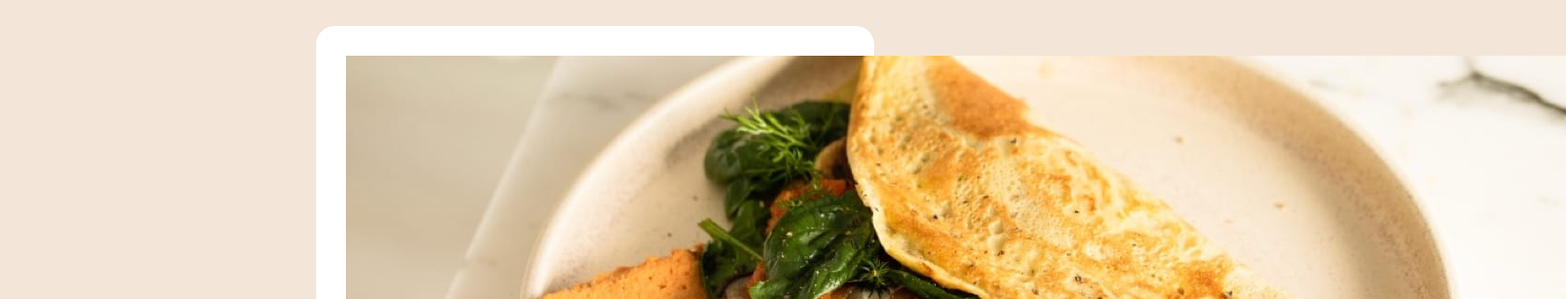
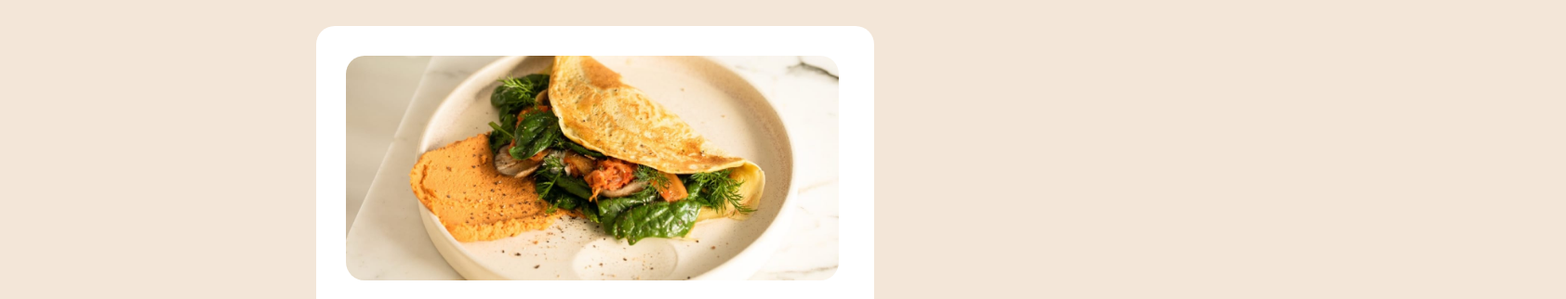
Before and after one commit to Hungf72/Frontend-Mentor-challenge, a plain HTML site: page recipe-page-main/index.html in a window 1280 px wide. Shown: the top 322 px of the page at 93% size, 1684 px wide, since content can reach past the window. Drawn offline with Linux system fonts and the light colour scheme; files whose address does not match are found by name.

Commit message:
Add files via upload

```diff
--- a/recipe-page-main/index.html
+++ b/recipe-page-main/index.html
@@ -8,7 +8,7 @@
 </head>
 <body>
   <main>
-    <img src="D:\HTML\recipe-page-main\assets\images\image-omelette.jpeg" alt="Simple Omelette">
+    <img src="assets\images\image-omelette.jpeg" alt="Simple Omelette">
     <header> <h1>Simple Omelette Recipe</h1> </header>
     <p class="steps">An easy and quick dish, perfect for any meal. This classic omelette combines beaten eggs cooked to perfection, optionally filled with your choice of cheese, vegetables, or meats.</p>
     <section class="recipe">
--- a/recipe-page-main/style.css
+++ b/recipe-page-main/style.css
@@ -8,6 +8,12 @@ body{
     background-color: hsl(30, 54%, 90%);
     max-width: 600px;
     max-height: fit-content;
+}
+
+img {
+    max-width: 530px;
+    border: 2px;
+    border-radius: 20px;
 }
 
 .preparation-time{
```
